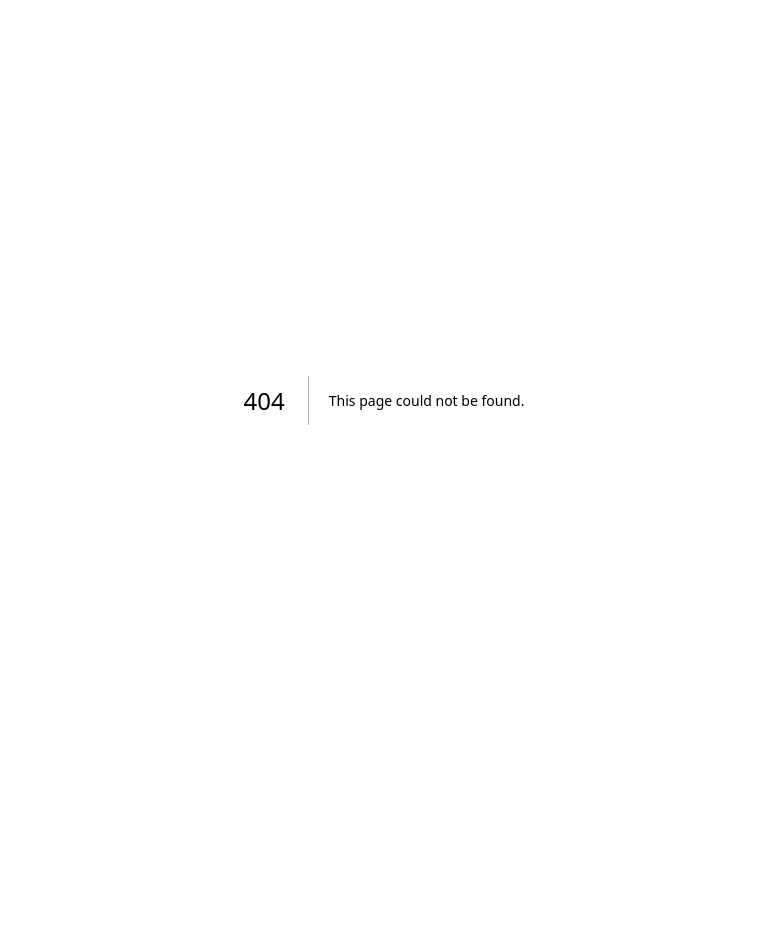
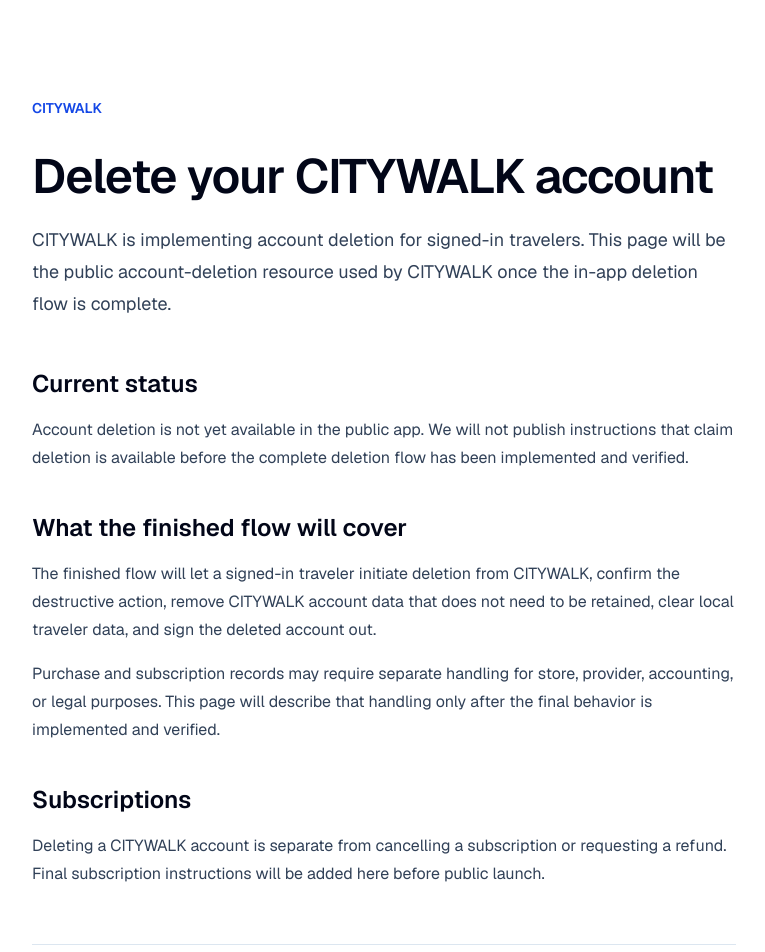
Before and after one commit to IamAssiaAjdaai/lubeck-ai-guide, a Next.js app: page /account-deletion in a window 1280 px wide. Before the commit this address had no page. Shown: the top 952 px of the page, without its empty margins (256-1021 px from the left). Before the commit the page ends 800 px from the top, so only its background shows below. Built offline with nearby package versions, Linux system fonts and the light colour scheme.

Commit message:
ACCOUNT-01: add honest public account deletion page

```diff
--- /dev/null
+++ b/src/app/account-deletion/page.tsx
@@ -0,0 +1,55 @@
+import type { Metadata } from "next";
+import Link from "next/link";
+
+export const metadata: Metadata = {
+  title: "Delete your CITYWALK account",
+  description: "How to delete your CITYWALK account and the personal data connected to it.",
+  alternates: { canonical: "/account-deletion" },
+  robots: { index: true, follow: true },
+};
+
+export default function AccountDeletionPage() {
+  return (
+    <main className="mx-auto min-h-screen max-w-3xl px-6 py-16 sm:px-8 sm:py-24">
+      <Link href="/" className="text-sm font-semibold text-blue-700 hover:underline">
+        CITYWALK
+      </Link>
+
+      <h1 className="mt-8 text-4xl font-semibold tracking-tight text-slate-950 sm:text-5xl">
+        Delete your CITYWALK account
+      </h1>
+
+      <p className="mt-6 text-lg leading-8 text-slate-700">
+        CITYWALK is implementing account deletion for signed-in travelers. This page will be the public account-deletion resource used by CITYWALK once the in-app deletion flow is complete.
+      </p>
+
+      <section className="mt-12 space-y-4">
+        <h2 className="text-2xl font-semibold text-slate-950">Current status</h2>
+        <p className="leading-7 text-slate-700">
+          Account deletion is not yet available in the public app. We will not publish instructions that claim deletion is available before the complete deletion flow has been implemented and verified.
+        </p>
+      </section>
+
+      <section className="mt-10 space-y-4">
+        <h2 className="text-2xl font-semibold text-slate-950">What the finished flow will cover</h2>
+        <p className="leading-7 text-slate-700">
+          The finished flow will let a signed-in traveler initiate deletion from CITYWALK, confirm the destructive action, remove CITYWALK account data that does not need to be retained, clear local traveler data, and sign the deleted account out.
+        </p>
+        <p className="leading-7 text-slate-700">
+          Purchase and subscription records may require separate handling for store, provider, accounting, or legal purposes. This page will describe that handling only after the final behavior is implemented and verified.
+        </p>
+      </section>
+
+      <section className="mt-10 space-y-4">
+        <h2 className="text-2xl font-semibold text-slate-950">Subscriptions</h2>
+        <p className="leading-7 text-slate-700">
+          Deleting a CITYWALK account is separate from cancelling a subscription or requesting a refund. Final subscription instructions will be added here before public launch.
+        </p>
+      </section>
+
+      <p className="mt-14 border-t border-slate-200 pt-8 text-sm leading-6 text-slate-600">
+        This page is a launch-readiness placeholder and will be updated to match the verified production deletion process before CITYWALK is submitted to an app store.
+      </p>
+    </main>
+  );
+}
```
